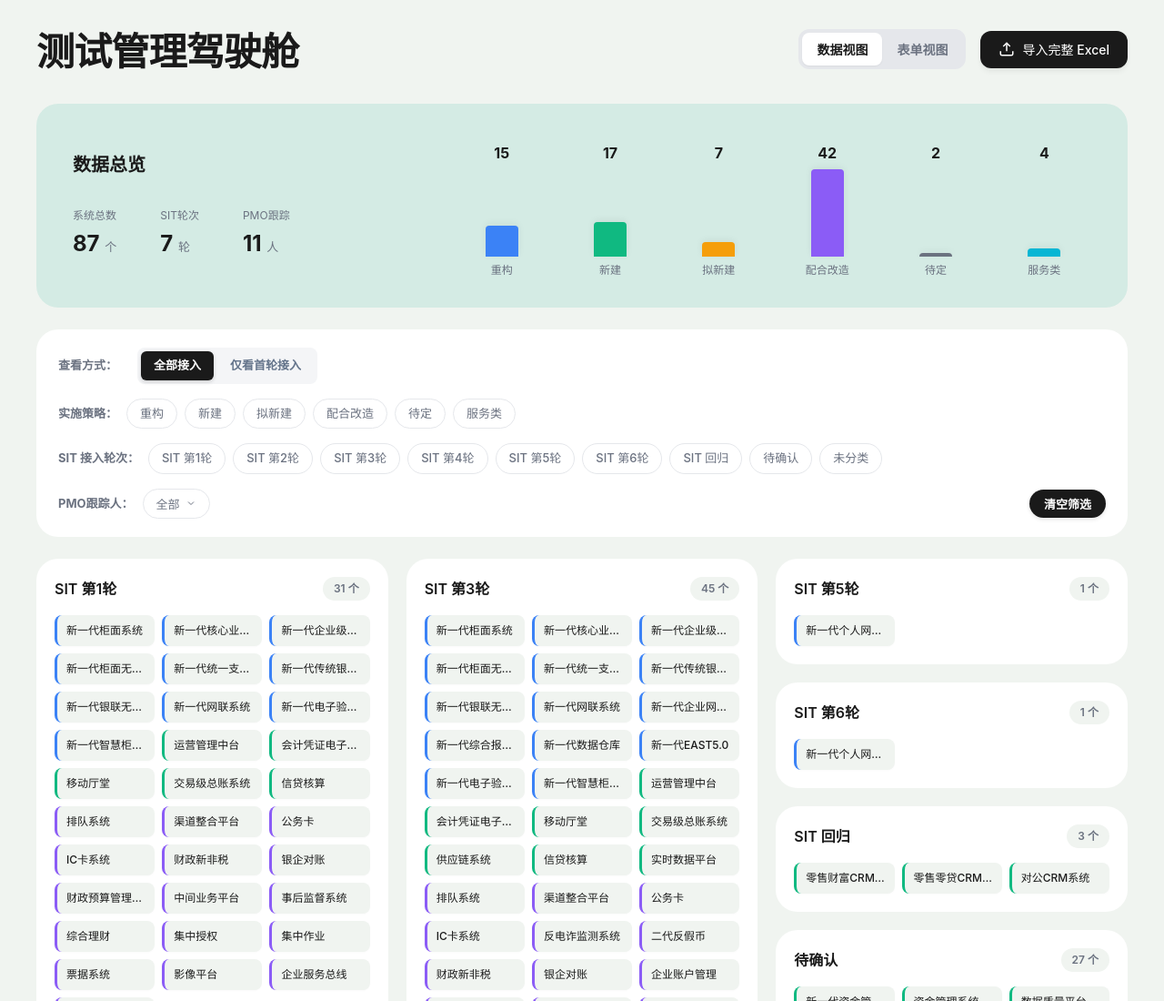
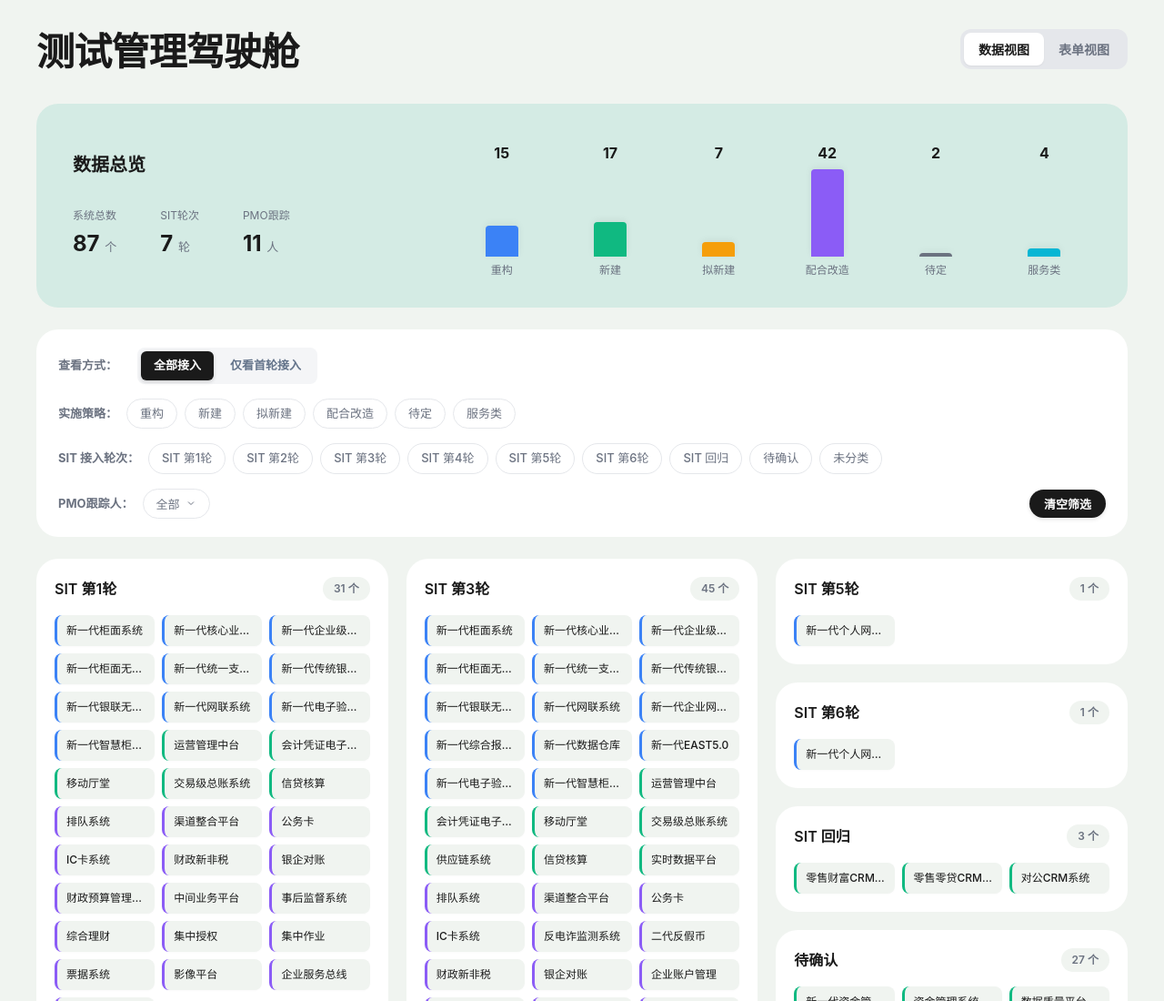
Before and after one commit to opuice/lsbxyd, a plain HTML site: page index.html in a window 1280 px wide. Shown: the top 1100 px of the page at 91% size. Drawn offline with Linux system fonts and the light colour scheme.

Commit message:
Update index.html

```diff
--- a/index.html
+++ b/index.html
@@ -329,14 +329,14 @@
                     <button class="toggle-btn active" id="btnDataView" onclick="switchView('data')">数据视图</button>
                     <button class="toggle-btn" id="btnFormView" onclick="switchView('form')">表单视图</button>
                 </div>
-                <label for="fileInput" class="upload-btn">
+                <!--<label for="fileInput" class="upload-btn">
                     <svg width="18" height="18" viewBox="0 0 24 24" fill="none" stroke="currentColor" stroke-width="2">
                         <path d="M21 15v4a2 2 0 0 1-2 2H5a2 2 0 0 1-2-2v-4"/>
                         <polyline points="17 8 12 3 7 8"/>
                         <line x1="12" y1="3" x2="12" y2="15"/>
                     </svg>
                     导入完整 Excel
-                </label>
+                </label>-->
                 <input type="file" id="fileInput" accept=".xlsx,.xls" onchange="handleFileUpload(event)">
             </div>
         </div>
```
